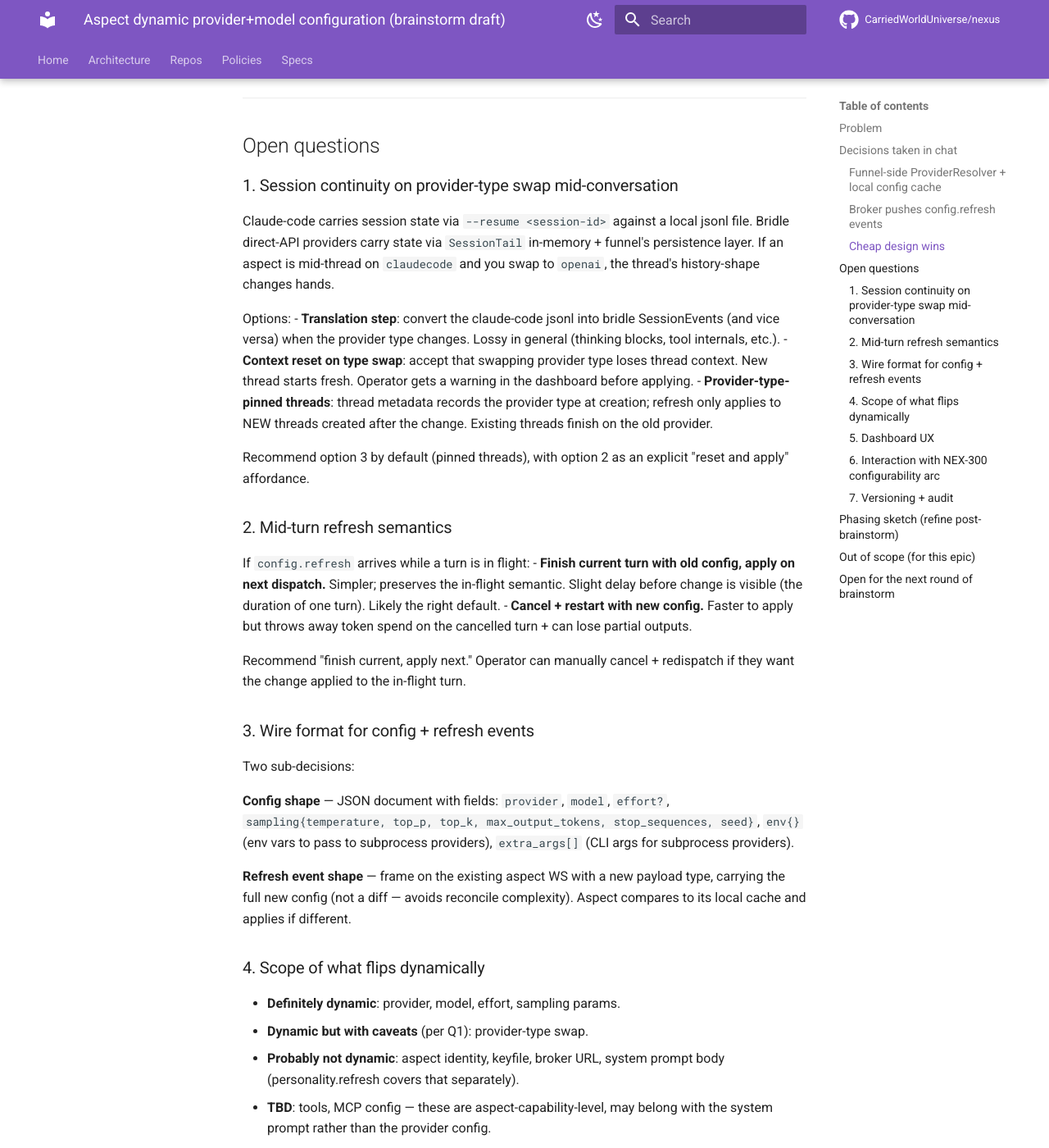
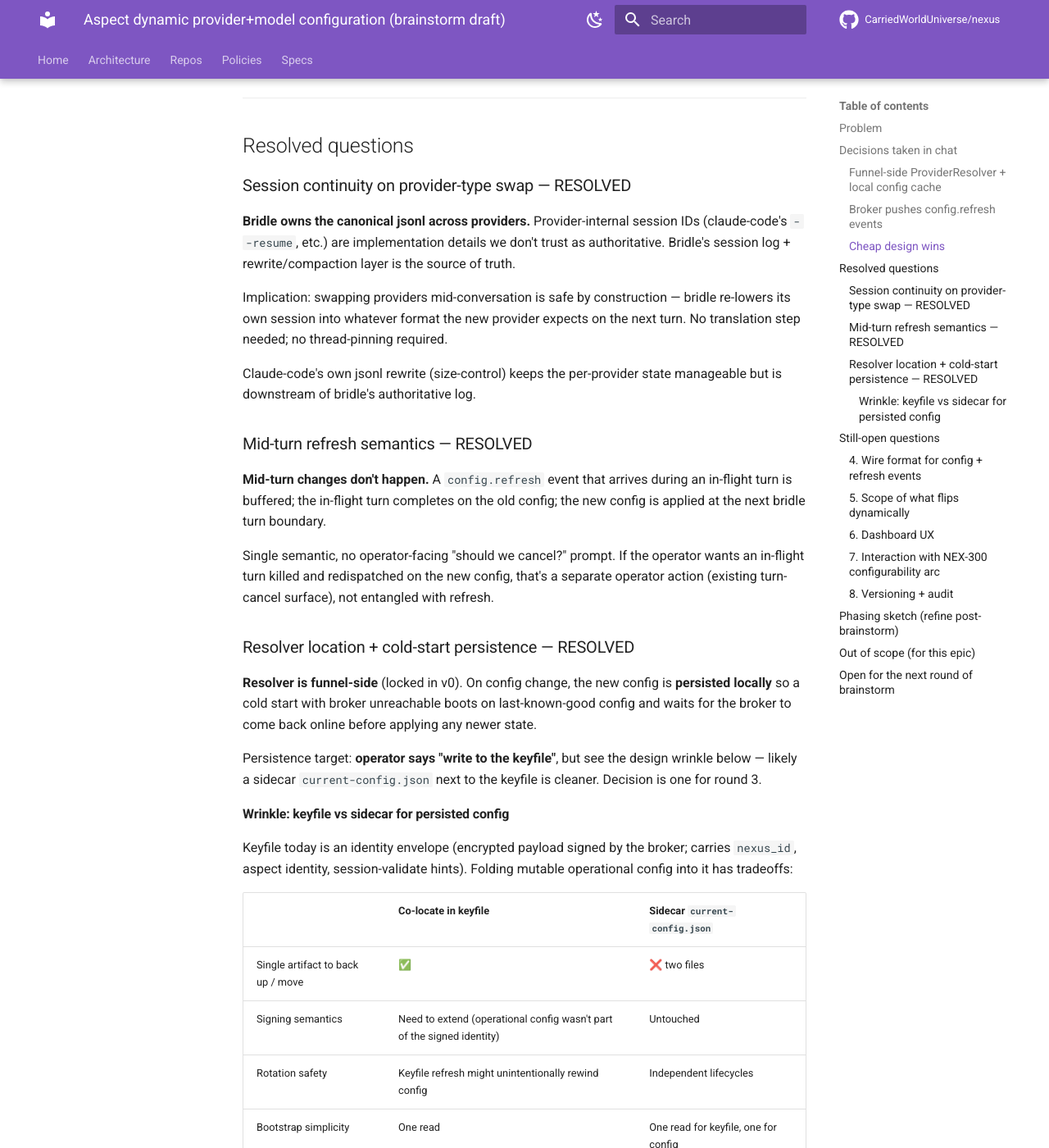
Before and after one commit to CarriedWorldUniverse/nexus, an MkDocs documentation site: the page built from docs/2026-05-28-aspect-dynamic-config-design.md, in a window 1280 px wide and 1400 px high, scrolled down 1905 px. Shown: the whole window at 82% size. Built offline with MkDocs 1.6.1 and Material for MkDocs 9.7.7, drawn with Linux system fonts in a browser that asks for light colours; comment, search, counter and statistics services are not loaded; some of the changed text lies outside the part shown.

Commit message:
NEX-332: v0.2 — close Q1/Q2/Q3, raise keyfile-vs-sidecar wrinkle
Operator round-2 input resolved:
- Session continuity: bridle owns canonical jsonl across providers; no
  translation needed on provider-type swap, no thread pinning required
- Mid-turn semantics: refresh always applies at next bridle turn
  boundary; in-flight turn completes on old config
- Resolver location: funnel-side (confirmed), with persisted local
  cache so cold-start under broker-unreachable boots on last-known-
  good and waits

New design call flagged for round 3: operator said "write to keyfile";
my read is a sidecar `current-config.json` next to the keyfile is
cleaner (independent signing/rotation lifecycles, schema isolation).
Flagged for explicit operator decision.

Co-Authored-By: Claude Opus 4.7 <noreply@anthropic.com>

```diff
--- a/docs/2026-05-28-aspect-dynamic-config-design.md
+++ b/docs/2026-05-28-aspect-dynamic-config-design.md
@@ -1,6 +1,6 @@
 # Aspect dynamic provider+model configuration (brainstorm draft)
 
-**Status:** Brainstorm v0, 2026-05-28. Filed with [NEX-332](https://carriedworlduniverse.atlassian.net/browse/NEX-332). Iterating in chat between operator and shadow. Captures decisions taken so far + the open questions still on the table; will graduate to a spec once those resolve.
+**Status:** Brainstorm v0.2, 2026-05-28. Filed with [NEX-332](https://carriedworlduniverse.atlassian.net/browse/NEX-332). Iterating in chat between operator and shadow. v0.2 closes Q1, Q2, and the resolver-location half of the open list; adds the cold-start persistence requirement.
 
 ---
 
@@ -48,28 +48,45 @@ No per-turn round-trip; only on-change traffic. Mid-conversation reconfigure is
 
 ---
 
-## Open questions
+## Resolved questions
 
-### 1. Session continuity on provider-type swap mid-conversation
+### Session continuity on provider-type swap — RESOLVED
 
-Claude-code carries session state via `--resume <session-id>` against a local jsonl file. Bridle direct-API providers carry state via `SessionTail` in-memory + funnel's persistence layer. If an aspect is mid-thread on `claudecode` and you swap to `openai`, the thread's history-shape changes hands.
+**Bridle owns the canonical jsonl across providers.** Provider-internal session IDs (claude-code's `--resume`, etc.) are implementation details we don't trust as authoritative. Bridle's session log + rewrite/compaction layer is the source of truth.
 
-Options:
-- **Translation step**: convert the claude-code jsonl into bridle SessionEvents (and vice versa) when the provider type changes. Lossy in general (thinking blocks, tool internals, etc.).
-- **Context reset on type swap**: accept that swapping provider type loses thread context. New thread starts fresh. Operator gets a warning in the dashboard before applying.
-- **Provider-type-pinned threads**: thread metadata records the provider type at creation; refresh only applies to NEW threads created after the change. Existing threads finish on the old provider.
+Implication: swapping providers mid-conversation is safe by construction — bridle re-lowers its own session into whatever format the new provider expects on the next turn. No translation step needed; no thread-pinning required.
 
-Recommend option 3 by default (pinned threads), with option 2 as an explicit "reset and apply" affordance.
+Claude-code's own jsonl rewrite (size-control) keeps the per-provider state manageable but is downstream of bridle's authoritative log.
 
-### 2. Mid-turn refresh semantics
+### Mid-turn refresh semantics — RESOLVED
 
-If `config.refresh` arrives while a turn is in flight:
-- **Finish current turn with old config, apply on next dispatch.** Simpler; preserves the in-flight semantic. Slight delay before change is visible (the duration of one turn). Likely the right default.
-- **Cancel + restart with new config.** Faster to apply but throws away token spend on the cancelled turn + can lose partial outputs.
+**Mid-turn changes don't happen.** A `config.refresh` event that arrives during an in-flight turn is buffered; the in-flight turn completes on the old config; the new config is applied at the next bridle turn boundary.
 
-Recommend "finish current, apply next." Operator can manually cancel + redispatch if they want the change applied to the in-flight turn.
+Single semantic, no operator-facing "should we cancel?" prompt. If the operator wants an in-flight turn killed and redispatched on the new config, that's a separate operator action (existing turn-cancel surface), not entangled with refresh.
 
-### 3. Wire format for config + refresh events
+### Resolver location + cold-start persistence — RESOLVED
+
+**Resolver is funnel-side** (locked in v0). On config change, the new config is **persisted locally** so a cold start with broker unreachable boots on last-known-good config and waits for the broker to come back online before applying any newer state.
+
+Persistence target: **operator says "write to the keyfile"**, but see the design wrinkle below — likely a sidecar `current-config.json` next to the keyfile is cleaner. Decision is one for round 3.
+
+#### Wrinkle: keyfile vs sidecar for persisted config
+
+Keyfile today is an identity envelope (encrypted payload signed by the broker; carries `nexus_id`, aspect identity, session-validate hints). Folding mutable operational config into it has tradeoffs:
+
+| | Co-locate in keyfile | Sidecar `current-config.json` |
+|---|---|---|
+| Single artifact to back up / move | ✅ | ❌ two files |
+| Signing semantics | Need to extend (operational config wasn't part of the signed identity) | Untouched |
+| Rotation safety | Keyfile refresh might unintentionally rewind config | Independent lifecycles |
+| Bootstrap simplicity | One read | One read for keyfile, one for config |
+| Migration of existing aspects | Keyfile schema bump | Just write the new file on first config push |
+
+My read: sidecar wins on every axis except "single file to copy around" — and that one is solvable by keeping them in the same directory. Going with sidecar unless operator pushes back.
+
+## Still-open questions
+
+### 4. Wire format for config + refresh events
 
 Two sub-decisions:
 
@@ -77,14 +94,13 @@ Two sub-decisions:
 
 **Refresh event shape** — frame on the existing aspect WS with a new payload type, carrying the full new config (not a diff — avoids reconcile complexity). Aspect compares to its local cache and applies if different.
 
-### 4. Scope of what flips dynamically
+### 5. Scope of what flips dynamically
 
-- **Definitely dynamic**: provider, model, effort, sampling params.
-- **Dynamic but with caveats** (per Q1): provider-type swap.
+- **Definitely dynamic**: provider, model, effort, sampling params, provider-type swap (made safe by the bridle-owns-jsonl resolution above).
 - **Probably not dynamic**: aspect identity, keyfile, broker URL, system prompt body (personality.refresh covers that separately).
 - **TBD**: tools, MCP config — these are aspect-capability-level, may belong with the system prompt rather than the provider config.
 
-### 5. Dashboard UX
+### 6. Dashboard UX
 
 Per-aspect settings panel already exists (NEX-307 line of work). Extend with:
 - Provider dropdown (claudecode | claude | openai | bedrock | gemini | ollama | …)
@@ -96,14 +112,14 @@ Per-aspect settings panel already exists (NEX-307 line of work). Extend with:
 
 Show currently-applied config vs pending edits so operator can see drift.
 
-### 6. Interaction with NEX-300 configurability arc
+### 7. Interaction with NEX-300 configurability arc
 
 NEX-300 shipped per-aspect knobs (judge/summarizer/main-turn AI choice) across Frame + agentfunnel. This epic builds on that:
 - Reuse the per-aspect config storage layer (don't invent new storage).
 - Generalise the knobs (NEX-300 covered specific axes; this epic makes the surface uniform — any wireable bridle/funnel param can flip).
 - Add the push protocol (NEX-300 changes apply on next aspect connect; this epic adds live push).
 
-### 7. Versioning + audit
+### 8. Versioning + audit
 
 Every config change should be auditable. Broker stores `(aspect, version, config_json, changed_at, changed_by)`. Refresh event carries the new version number; aspect logs it. Useful for "shadow started giving weird answers after 14:32" debugging.
 
@@ -136,7 +152,8 @@ Phase 1+2 are independently useful (un-jam dMon) and don't need the full archite
 ## Open for the next round of brainstorm
 
 When we pick this back up, the prioritised list is:
-1. Lock the answer to Q1 (session continuity on provider-type swap) — drives whether we need a translation layer or not.
-2. Lock the answer to Q4 (scope — tools/MCP in or out).
-3. Sketch the broker storage schema (extension of NEX-300 storage).
-4. Decide whether phases 3-6 stay together as one arc or split further.
+1. Confirm keyfile-vs-sidecar for persisted config (recommended sidecar — see wrinkle).
+2. Lock the answer to Q5 (scope — tools/MCP in or out).
+3. Lock the answer to Q4 (wire format details: full-config push vs diff; refresh ACK semantics).
+4. Sketch the broker storage schema (extension of NEX-300 storage).
+5. Decide whether phases 3-6 stay together as one arc or split further.
```
